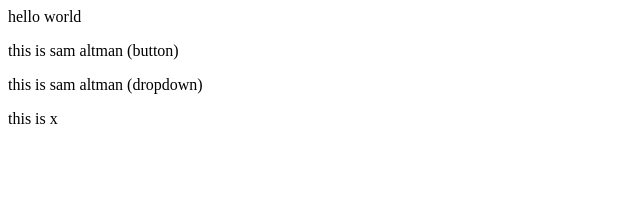
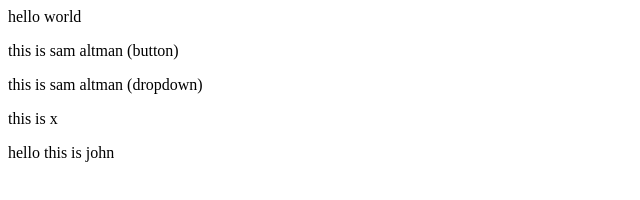
Before and after one commit to Vishnu00998/TestRepo, a plain HTML site: page index.html in a window 1280 px wide. Shown: the whole page, without its empty margins (0-640 px from the left). Drawn offline with Linux system fonts and the light colour scheme.

Commit message:
added line2

```diff
--- a/index.html
+++ b/index.html
@@ -2,3 +2,4 @@
 <p> this is sam altman (button)</p>
 <p> this is sam altman (dropdown)</p>
 <p>this is x </p>
+<p> hello this is john </p>
```
